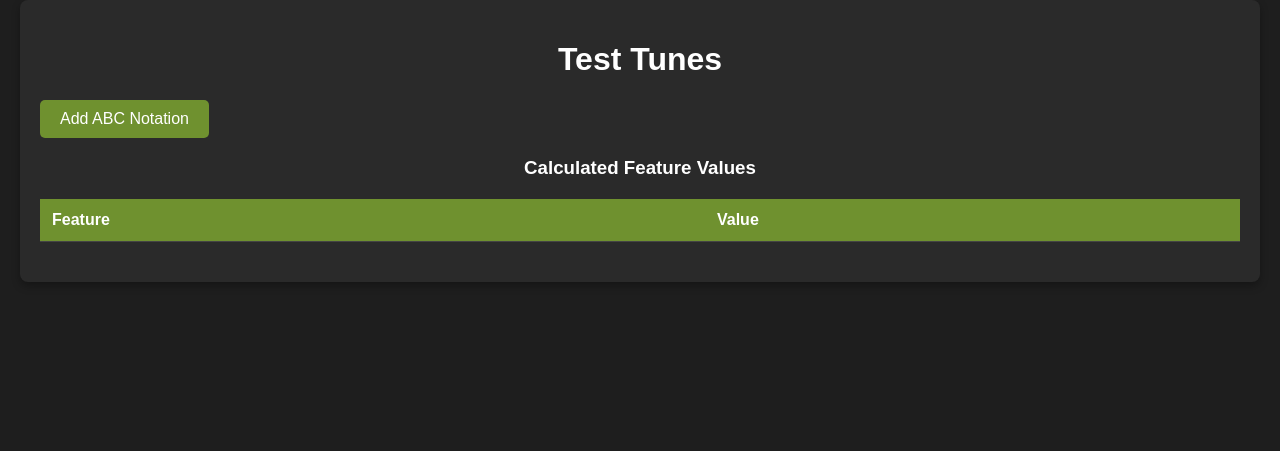
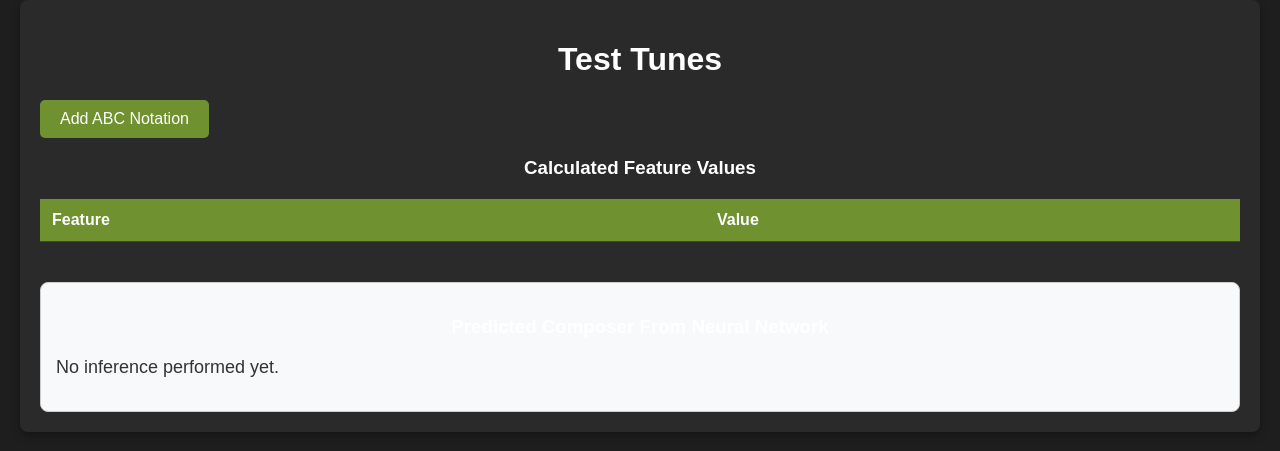
Before and after one commit to Instantsages/Irish-Tune-Composer-Recognition, a Django app: page /test-tunes/ in a window 1280 px wide. Shown: the top 451 px of the page. Run offline with Django 3.2, Linux system fonts and the light colour scheme; lists and menus that the app fills with data are empty; some libraries are stand-ins or nearby versions.

Commit message:
refactroing

```diff
--- a/irish_music_analyzer/music_analysis/templates/test_tunes.html
+++ b/irish_music_analyzer/music_analysis/templates/test_tunes.html
@@ -42,6 +42,12 @@
         </div>
 
         <div id="plots-container"></div>
+
+        <!-- Composer Inference Container -->
+        <div id="composer-inference-container">
+            <h3>Predicted Composer From Neural Network</h3>
+            <p id="composer-result">No inference performed yet.</p>
+        </div>
     </div>
 
 <style>
@@ -90,6 +96,18 @@
         width: 100%;
         height: 500px;
     }
+
+    #composer-inference-container {
+        margin-top: 20px;
+        padding: 15px;
+        background-color: #f8f9fa;
+        border-radius: 8px;
+        border: 1px solid #ccc;
+    }
+    #composer-result {
+        font-size: 18px;
+        color: #333;
+    }
 </style>
 
 <script>
@@ -101,6 +119,7 @@
         const closeButton = document.querySelector('.close-button');
         const submitButton = document.getElementById('submit-abc');
         const abcInput = document.getElementById('abc-input');
+        const composerResult = document.getElementById('composer-result');
 
         // Open the modal
         openPopupButton.onclick = function() {
@@ -119,6 +138,11 @@
             }
         };
 
+        // Function to display composer inference
+        function displayComposer(composer) {
+            composerResult.textContent = composer ? `Predicted Composer: ${composer}` : 'Could not predict composer.';
+        }
+
         // Consolidated function to handle ABC notation submission, feature display, and plot generation
         submitButton.onclick = function() {
             const abcNotation = abcInput.value.trim();
@@ -130,6 +154,31 @@
 
             // Close the modal after submission
             abcModal.style.display = 'none';
+
+            // Fetch feature data with the user-uploaded abc_notation
+            const inferenceUrl = `/make-inference/`;
+
+            // Perform inference
+            fetch(inferenceUrl, {
+                method: 'POST',
+                headers: {
+                    'Content-Type': 'application/x-www-form-urlencoded',
+                    'X-CSRFToken': getCookie('csrftoken')
+                },
+                body: new URLSearchParams({ abc_notation: abcNotation })
+            })
+                .then(response => response.json())
+                .then(data => {
+                    if (data.composer) {
+                        displayComposer(data.composer);
+                    } else {
+                        displayComposer('Lizz Caroll');
+                    }
+                })
+                .catch(error => {
+                    console.error('Error fetching inference:', error);
+                    displayComposer('Error predicting composer.');
+                });
 
             // Encode the abc_notation and attach it as a query parameter in the URL
             const url = `/get-tune-comparisons/?abc_notation=${encodeURIComponent(abcNotation)}`;
--- a/irish_music_analyzer/music_analysis/urls.py
+++ b/irish_music_analyzer/music_analysis/urls.py
@@ -16,4 +16,5 @@ urlpatterns = [
     path('search-tunes/', views.search_tunes, name='search_tunes'),
     path('calculate-features/', views.get_tune_feature_values, name='calculate_features'),
     path('get-tune-comparisons/', views.get_tune_comparisons, name='get_tune_comparisons'),
+    path('make-inference/', views.make_inference, name='make_inference'),
 ]
--- a/irish_music_analyzer/music_analysis/utils.py
+++ b/irish_music_analyzer/music_analysis/utils.py
@@ -1,6 +1,33 @@
+from sklearn.preprocessing import StandardScaler, LabelEncoder
 from sklearn.cluster import KMeans
 from music21 import converter
 import numpy as np
+import torch
+
+
+# Load model, scaler, and label encoder once to reuse for multiple requests
+MODEL_PATH = "best.pth"
+SCALAR_MEAN_PATH = "scalar_mean.npy"
+SCALAR_SCALE_PATH = "scalar_scale.npy"
+LABEL_CLASSES_PATH = "label_classes.npy"
+
+
+class ComposerNN(torch.nn.Module):
+    def __init__(self, input_size, output_size):
+        super(ComposerNN, self).__init__()
+        self.fc1 = torch.nn.Linear(input_size, 64)
+        self.fc2 = torch.nn.Linear(64, 32)
+        self.fc3 = torch.nn.Linear(32, output_size)
+        self.relu = torch.nn.ReLU()
+        self.softmax = torch.nn.Softmax(dim=1)
+
+    def forward(self, x):
+        x = self.relu(self.fc1(x))
+        x = self.relu(self.fc2(x))
+        x = self.fc3(x)
+        x = self.softmax(x)
+        return x
+
 
 def extract_tempo(abc_notation):
     return 10
@@ -100,3 +127,80 @@ def extract_features(midi_format):
     }
 
     return features
+
+
+def convert_abc_to_midi(abc_tunes):
+    midi_tunes = {}
+    for composer, abc_tunes in abc_tunes.items():
+        for abc_tune in abc_tunes:
+            midi = converter.parse(abc_tune)
+            if composer not in midi_tunes:
+                midi_tunes[composer] = [midi]
+            else:
+                midi_tunes[composer].append(midi)
+    return midi_tunes
+
+
+def preprocess_abc_for_nn(abc_notation):
+    """
+    Preprocess ABC notation into standardized feature vector.
+
+    Args:
+        abc_notation (str): ABC notation string.
+
+    Returns:
+        np.ndarray: Standardized feature vector.
+    """
+    # Convert ABC notation to MIDI
+    midi_tune = convert_abc_to_midi(abc_notation)
+
+    # Extract features
+    features = extract_features([midi_tune])['unknown']
+
+    # Create a feature vector
+    feature_vector = np.array([
+        features['avg_pitch'],
+        features['pitch_range'],
+        features['pitch_sd'],
+        features['avg_duration'],
+        features['duration_range'],
+        features['duration_sd'],
+        features['avg_interval'],
+        features['interval_range'],
+        features['interval_sd']
+    ]).reshape(1, -1)  # Reshape to 2D array for scaling
+
+    # Standardize the feature vector
+    standardized_vector = scalar.transform(feature_vector)
+    return standardized_vector
+
+
+def get_inference(abc_notation):
+    """
+    Perform inference to classify the composer from ABC notation.
+
+    Args:
+        abc_notation (str): ABC notation string.
+
+    Returns:
+        str: Predicted composer name.
+    """
+    # Load the model
+    input_size = 9  # Number of features used during training
+    model = ComposerNN(input_size, output_size=3)  # Adjust output_size if needed
+    model.load_state_dict(torch.load(MODEL_PATH))
+    model.eval()
+
+    # Load the StandardScaler and LabelEncoder
+    scalar = StandardScaler()
+    scalar.mean_ = np.load(SCALAR_MEAN_PATH)
+    scalar.scale_ = np.load(SCALAR_SCALE_PATH)
+    label_encoder = LabelEncoder()
+    label_encoder.classes_ = np.load(LABEL_CLASSES_PATH)
+
+    feature_vector = preprocess_abc_for_nn(abc_notation)
+    with torch.no_grad():
+        input_tensor = torch.tensor(feature_vector, dtype=torch.float32)
+        output = model(input_tensor)
+        predicted_label = torch.argmax(output, dim=1).item()
+        return label_encoder.inverse_transform([predicted_label])[0]
--- a/irish_music_analyzer/music_analysis/views.py
+++ b/irish_music_analyzer/music_analysis/views.py
@@ -1,4 +1,4 @@
-from .utils import processing_pipeline
+from .utils import processing_pipeline, get_inference
 from django.shortcuts import render, get_object_or_404, redirect
 from django.template.loader import render_to_string
 from django.views.decorators.csrf import csrf_exempt
@@ -11,6 +11,7 @@ from .models import Tune
 import numpy as np
 import pandas as pd
 import json
+
 
 def index(request):
     """
@@ -554,3 +555,29 @@ def get_tune_comparisons(request):
         'features': uploaded_tune_features if uploaded_tune_features else {},
         'plots': data_for_triplets
     })
+
+
+def make_inference(request):
+    """
+    Handle a POST request to classify an ABC notation as a composer.
+
+    Args:
+        request: Django HTTP request containing 'abc_notation' in POST data.
+
+    Returns:
+        JsonResponse: JSON containing the predicted composer or an error message.
+    """
+    if request.method == "POST":
+        abc_notation = request.POST.get("abc_notation", "").strip()
+
+        if not abc_notation:
+            return JsonResponse({"error": "No ABC notation provided"}, status=400)
+
+        try:
+            composer_name = get_inference(abc_notation)
+            return JsonResponse({"composer": composer_name})
+
+        except Exception as e:
+            return JsonResponse({"error": str(e)}, status=500)
+
+    return JsonResponse({"error": "Invalid request method"}, status=405)
```
Also changed, not shown: irish_music_analyzer/music_analysis/models.py (+22 -0 lines), irish_music_analyzer/music_analysis/templates/dashboard.html (+7 -0 lines), irish_music_analyzer/static/music_analysis/css/dashboard.css (+31 -1 lines), irish_music_analyzer/db.sqlite3.
